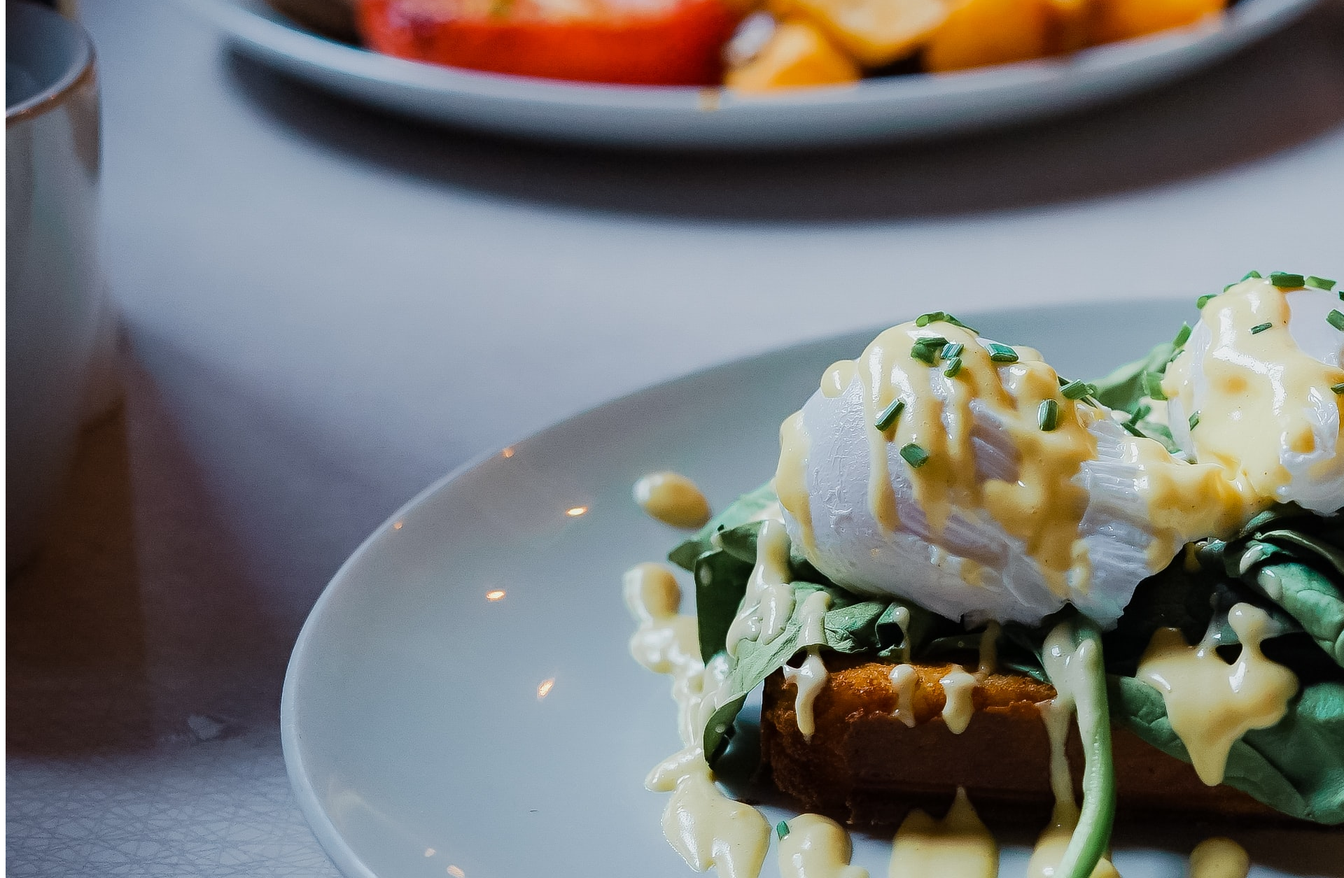
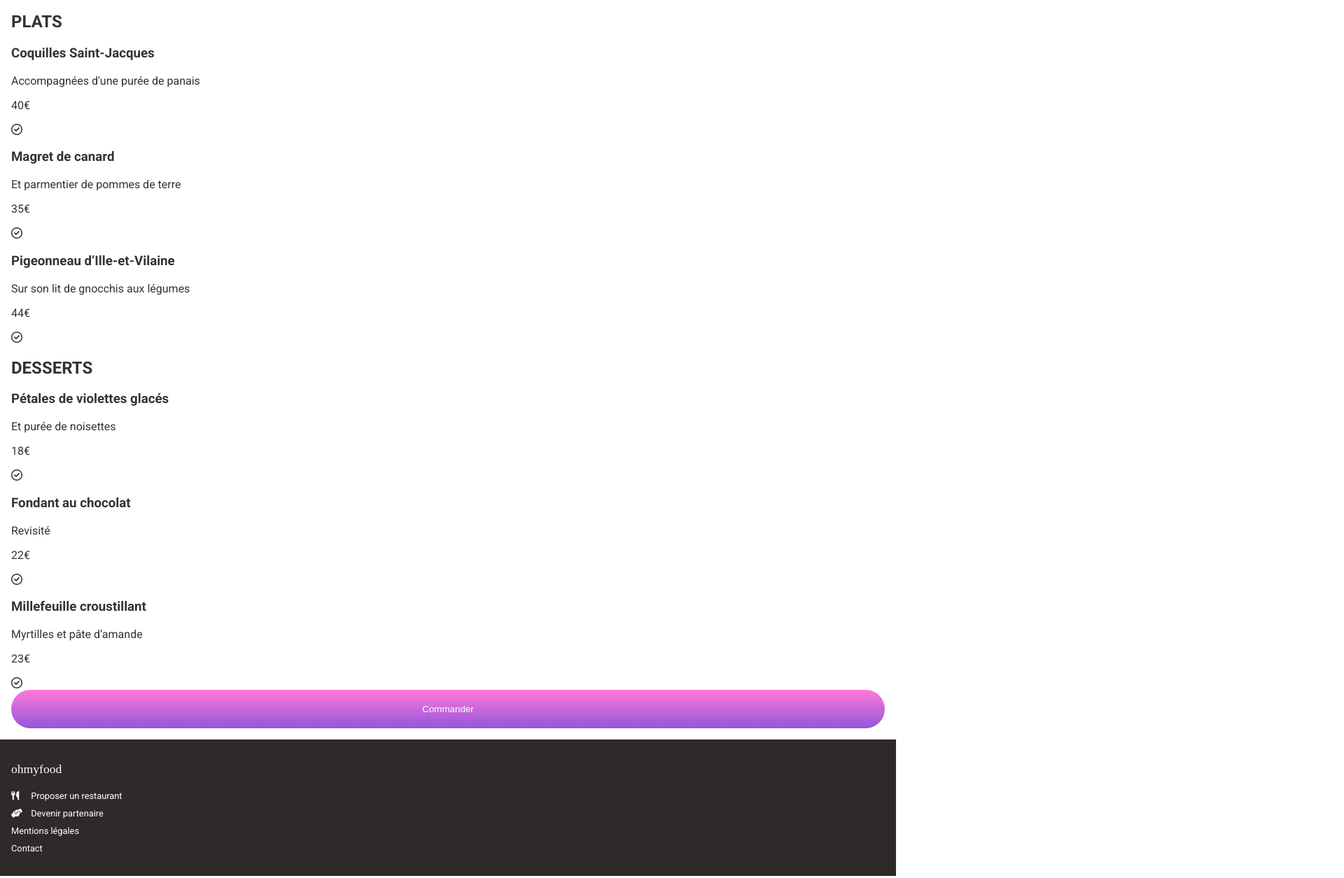
Before and after one commit to mlle-didi/Projet3, a website: page menus/a_la_francaise.html in a window 1280 px wide. Shown: the part 795-2050 px from the top of the page at 70% size, 1920 px wide, since content can reach past the window. Drawn offline with nearby package versions, Linux system fonts and the light colour scheme; files that its build step writes are made by us from their sources; a web font is replaced by a local one.

Commit message:
création du fichier menu.scss et début de la version statique

```diff
--- a/menus/a_la_francaise.html
+++ b/menus/a_la_francaise.html
@@ -5,6 +5,8 @@
     <meta http-equiv="X-UA-Compatible" content="IE=edge">
     <meta name="viewport" content="width=device-width, initial-scale=1.0">
     <link href="../assets/fontawesome/css/all.css" rel="stylesheet">
+    <link href="https://fonts.googleapis.com/css2?family=Roboto:wght@400;700;900&family=Shrikhand&display=swap" rel="stylesheet">
+    <link rel="stylesheet" href="styles/css/menu.css">
     <title>OHMYFOOD</title>
 </head>
 <body>
@@ -146,10 +148,32 @@
     <footer>
         <ul>
             <li>ohmyfood</li>
-            <li><i class="fas fa-utensils"></i>Proposer un restaurant</li>
-            <li><i class="fas fa-hands-helping"></i>Devenir partenaire</li>
-            <li>Mentions légales</li>
-            <li>Contact</li>
+
+            <li>
+                <a href="#" title="proposer un restaurant">
+                    <i class="fas fa-utensils"></i>
+                    Proposer un restaurant
+                </a>
+            </li>
+
+            <li>
+                <a href="#" title="devenir partenaire">
+                    <i class="fas fa-hands-helping"></i>
+                    Devenir partenaire
+                </a>
+            </li>
+
+            <li>
+                <a href="#" title="voir nos mentions légales">
+                Mentions légales
+                </a>
+            </li>
+
+            <li>
+                <a href="mailto:" title="nous envoyer un mail">
+                    Contact
+                </a>
+            </li>
         </ul>
     </footer>
 </body>
--- a/menus/la_note_enchantee.html
+++ b/menus/la_note_enchantee.html
@@ -5,6 +5,7 @@
     <meta http-equiv="X-UA-Compatible" content="IE=edge">
     <meta name="viewport" content="width=device-width, initial-scale=1.0">
     <link href="../assets/fontawesome/css/all.css" rel="stylesheet">
+    <link rel="stylesheet" href="styles/css/menu.css">
     <title>OHMYFOOD</title>
 </head>
 <body>
@@ -154,10 +155,32 @@
     <footer>
         <ul>
             <li>ohmyfood</li>
-            <li><i class="fas fa-utensils"></i>Proposer un restaurant</li>
-            <li><i class="fas fa-hands-helping"></i>Devenir partenaire</li>
-            <li>Mentions légales</li>
-            <li>Contact</li>
+
+            <li>
+                <a href="#" title="proposer un restaurant">
+                    <i class="fas fa-utensils"></i>
+                    Proposer un restaurant
+                </a>
+            </li>
+
+            <li>
+                <a href="#" title="devenir partenaire">
+                    <i class="fas fa-hands-helping"></i>
+                    Devenir partenaire
+                </a>
+            </li>
+
+            <li>
+                <a href="#" title="voir nos mentions légales">
+                Mentions légales
+                </a>
+            </li>
+
+            <li>
+                <a href="mailto:" title="nous envoyer un mail">
+                    Contact
+                </a>
+            </li>
         </ul>
     </footer>
 </body>
--- a/package.json
+++ b/package.json
@@ -4,7 +4,8 @@
   "description": "",
   "main": "index.js",
   "scripts": {
-    "sass": "sass --watch ./styles/sass/accueil.scss:./styles/css/accueil.css"
+    "sass": "sass --watch ./styles/sass/accueil.scss:./styles/css/accueil.css",
+    "sass": "sass --watch ./styles/sass/menu.scss:./styles/css/menu.css"
   },
   "repository": {
     "type": "git",
--- a/styles/sass/base/_global.scss
+++ b/styles/sass/base/_global.scss
@@ -15,12 +15,6 @@ main{
     width: 100%;
 }
 
-h1 {
-    font-family: $font-title;
-    font-weight: lighter;
-    margin-bottom: 1px;
-}
-
 section{
     display: flex;
     flex-direction: column;
@@ -31,10 +25,6 @@ img {
     width: 200px;
 }
 
-.card{
-    box-shadow: 1px 5px 5px $shadow-card;
-}
-
 a, a:visited{
     text-decoration: none;
     color: $black;
--- a/styles/sass/components/_restaurant.scss
+++ b/styles/sass/components/_restaurant.scss
@@ -1,3 +1,7 @@
+.card{
+    box-shadow: 1px 5px 5px $shadow-card;
+}
+
 .restaurant{
     width: 100%;
     position: relative;
--- /dev/null
+++ b/styles/sass/menu.scss
@@ -0,0 +1,17 @@
+@import './utils/variables';
+
+@import './base/font';
+
+@import './base/global';
+
+@import './components/button';
+
+@import './layout/header_menu';
+
+@import './pages/menu';
+
+@import './components/step';
+
+@import './components/heart';
+
+@import './layout/footer';
--- a/styles/sass/pages/_accueil.scss
+++ b/styles/sass/pages/_accueil.scss
@@ -25,6 +25,12 @@ section:nth-child(3n){
     background-color: white;
 }
 
+h1 {
+    font-family: $font-title;
+    font-weight: lighter;
+    margin-bottom: 1px;
+}
+
 h2 {
     font-weight: 700;
 }
```
Also changed, not shown: menus/la_palette_du_gout.html (+27 -4 lines), menus/le_delice_des_sens.html (+27 -4 lines), styles/css/menu.css, styles/sass/layout/_header_menu.scss (added), styles/sass/pages/_menu.scss (added), 2 other files.
